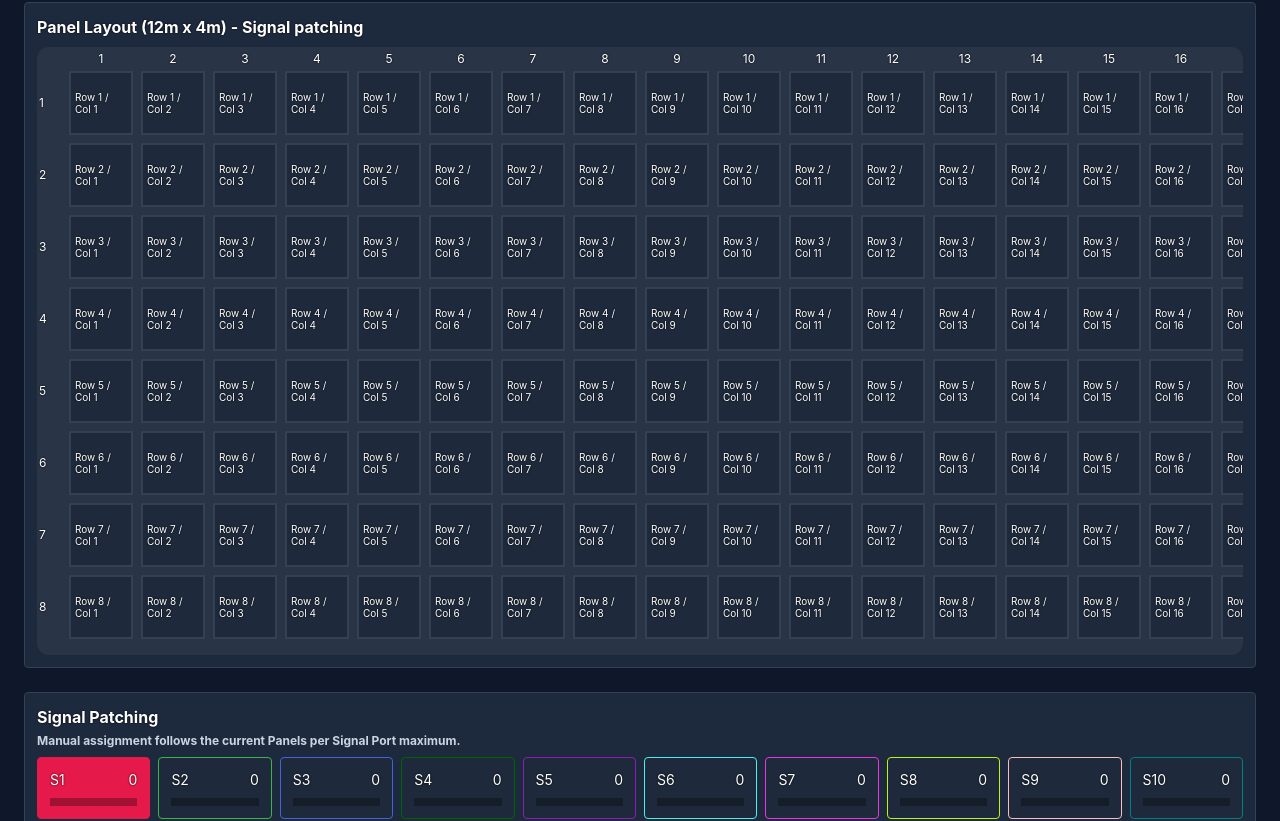
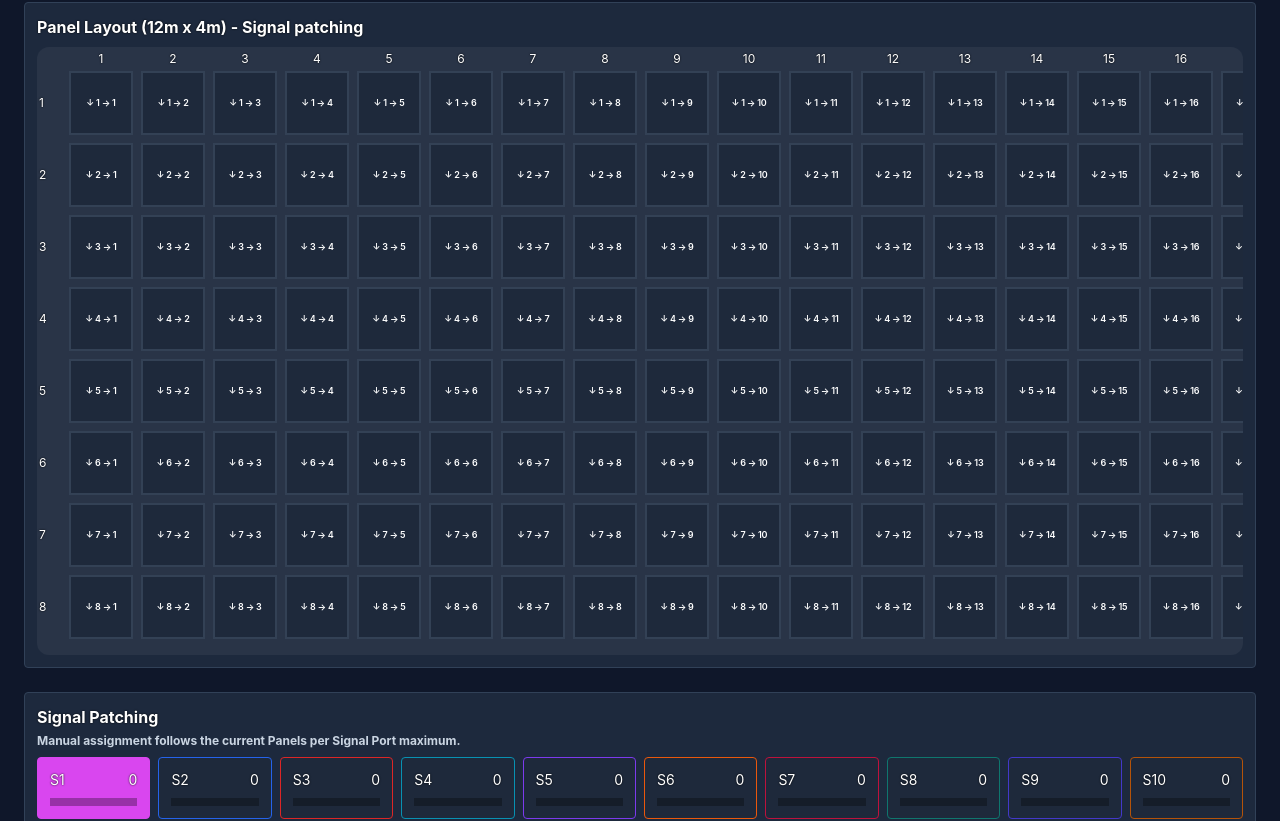
Before and after one commit to underdog1234/LED-Cabling-Web-App, a React (Vite) app: page / in a window 1280 px wide. Shown: the part 879-1700 px from the top of the page. Built offline with nearby package versions, Linux system fonts and the light colour scheme.

Commit message:
Refine panel labels and harden PDF export

```diff
--- a/src/App.tsx
+++ b/src/App.tsx
@@ -105,26 +105,26 @@ const POWER_DISTROS = {
 } as const;
 
 const PORT_COLORS = [
-  "#e6194B",
-  "#3cb44b",
-  "#4363d8",
-  "#006400",
-  "#911eb4",
-  "#46f0f0",
-  "#f032e6",
-  "#bcf60c",
-  "#fabebe",
-  "#008080",
-  "#e6beff",
-  "#9A6324",
-  "#fffac8",
-  "#800000",
-  "#aaffc3",
-  "#808000",
-  "#ffd8b1",
-  "#000075",
-  "#808080",
-  "#ffe119",
+  "#d946ef",
+  "#2563eb",
+  "#dc2626",
+  "#0891b2",
+  "#7c3aed",
+  "#ea580c",
+  "#be123c",
+  "#0f766e",
+  "#4338ca",
+  "#b45309",
+  "#1d4ed8",
+  "#9d174d",
+  "#0369a1",
+  "#6d28d9",
+  "#c2410c",
+  "#1f2937",
+  "#0f766e",
+  "#4f46e5",
+  "#b91c1c",
+  "#7e22ce",
 ];
 
 type PanelTypeKey = keyof typeof PANEL_TYPES;
@@ -795,13 +795,27 @@ export default function App() {
 
     document.body.appendChild(exportEl);
 
-    const detailsCanvas = await html2canvas(exportEl, { scale: 2, backgroundColor: "#ffffff" });
-    const layoutCanvas = await html2canvas(layoutEl, { scale: 2, backgroundColor: "#ffffff" });
+    const detailsCanvas = await html2canvas(exportEl, { scale: 2, backgroundColor: "#ffffff", logging: false });
     document.body.removeChild(exportEl);
+
+    let layoutCanvas: HTMLCanvasElement | null = null;
+    try {
+      layoutCanvas = await html2canvas(layoutEl, {
+        scale: 1,
+        backgroundColor: "#0f172a",
+        logging: false,
+        useCORS: true,
+        windowWidth: layoutEl.scrollWidth,
+        windowHeight: layoutEl.scrollHeight,
+      });
+    } catch (layoutError) {
+      console.error("Layout capture failed", layoutError);
+    }
 
     const pdf = new jsPDF({ unit: "mm", format: "a4", orientation: "landscape" });
     addCanvasToPdf(pdf, detailsCanvas, 10);
 
+    if (layoutCanvas) {
       pdf.addPage("a4", "landscape");
       const pageWidth = pdf.internal.pageSize.getWidth();
       const pageHeight = pdf.internal.pageSize.getHeight();
@@ -817,6 +831,7 @@ export default function App() {
         drawWidth = drawHeight * layoutRatio;
       }
       pdf.addImage(layoutCanvas.toDataURL("image/png"), "PNG", 10 + (usableWidth - drawWidth) / 2, 16 + (usableHeight - drawHeight) / 2, drawWidth, drawHeight);
+    }
     pdf.save(`${fileSafeProjectName}-${panelType}-${cols}x${rows}.pdf`);
   } catch (err) {
     console.error("PDF failed", err);
@@ -1181,7 +1196,7 @@ export default function App() {
                 </Button>
               </div>
 
-              <div className={`rounded-lg border px-4 py-3 text-sm font-medium no-print ${
+              <div className={`rounded-lg border px-4 py-3 text-sm font-medium [text-shadow:none] no-print ${
                 patchMode === "signal" ? "border-sky-300 bg-sky-100 text-slate-950" : "border-amber-300 bg-amber-100 text-slate-950"
               }`}>
                 Current mode: {patchMode === "signal" ? `Signal patching on port ${activePort}` : `Power patching on plug ${activePowerPort}`}
@@ -1391,11 +1406,11 @@ export default function App() {
                           border: `2px solid ${isSelected ? "#ffffff" : isEdge ? "black" : "#334155"}`,
                           color: "white",
                         }}
-                        className="flex cursor-pointer flex-col items-center justify-center gap-[2px] p-1 text-[10px] leading-tight [text-shadow:0_0_2px_black]"
+                        className="flex cursor-pointer flex-col items-center justify-center gap-[2px] p-1 text-[9px] font-semibold leading-tight tracking-tight"
                       >
-                        <div>Row {cell.y + 1} / Col {cell.x + 1}</div>
-                        {cell.assignedPort ? <div className="whitespace-nowrap">{`Signal P${cell.assignedPort} (${cell.sequence ?? "-"})`}</div> : null}
-                        {cell.assignedPowerPort ? <div className="whitespace-nowrap">{`Power Plug ${cell.assignedPowerPort}`}</div> : null}
+                        <div>{`↓ ${cell.y + 1} → ${cell.x + 1}`}</div>
+                        {cell.assignedPort ? <div className="whitespace-nowrap">{`🔌 P${cell.assignedPort} (${cell.sequence ?? "-"})`}</div> : null}
+                        {cell.assignedPowerPort ? <div className="whitespace-nowrap">{`⚡ Plug ${cell.assignedPowerPort}`}</div> : null}
                       </div>
                     );
                   })}
```
Lines whose indentation alone changed are shown as unchanged.
